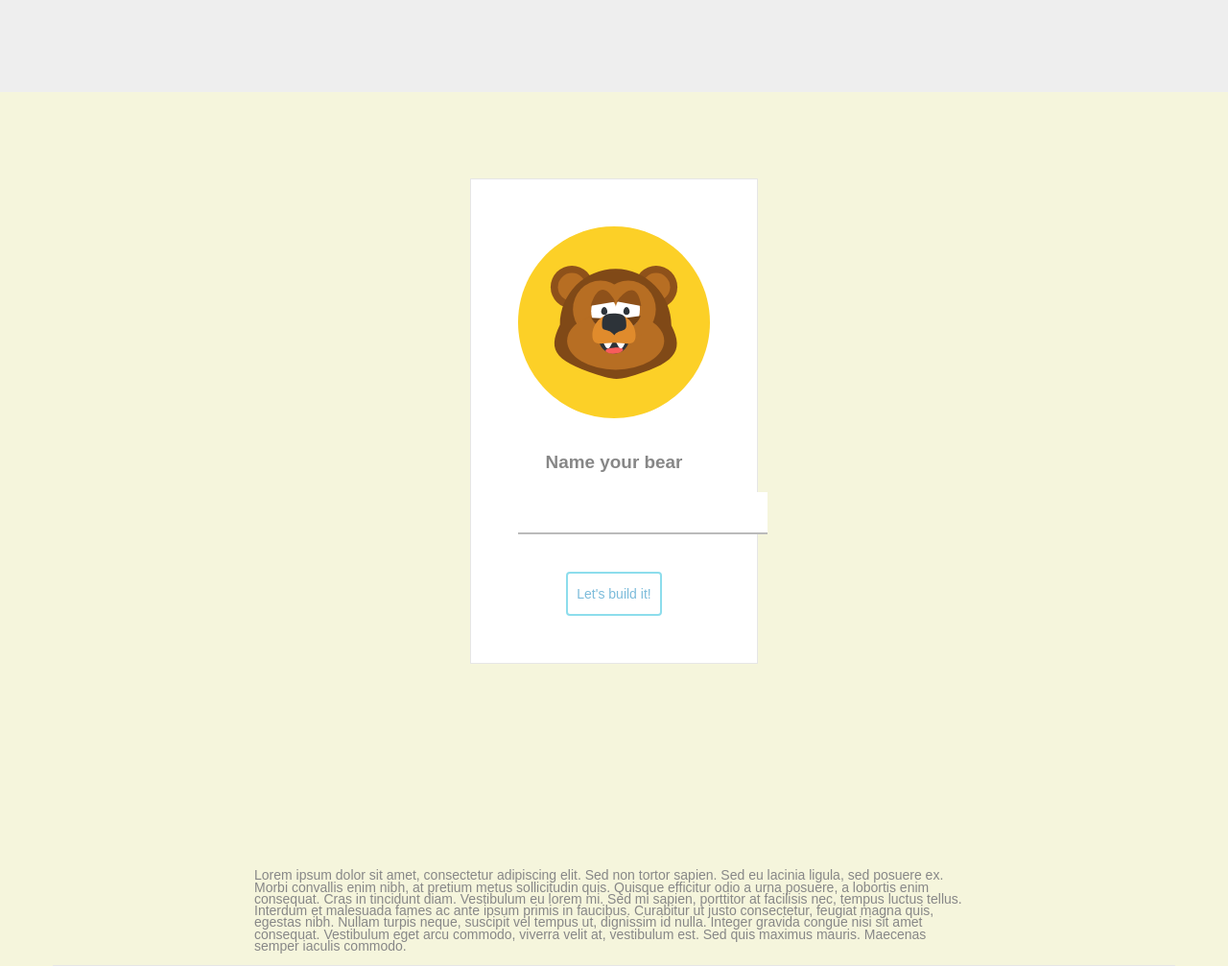
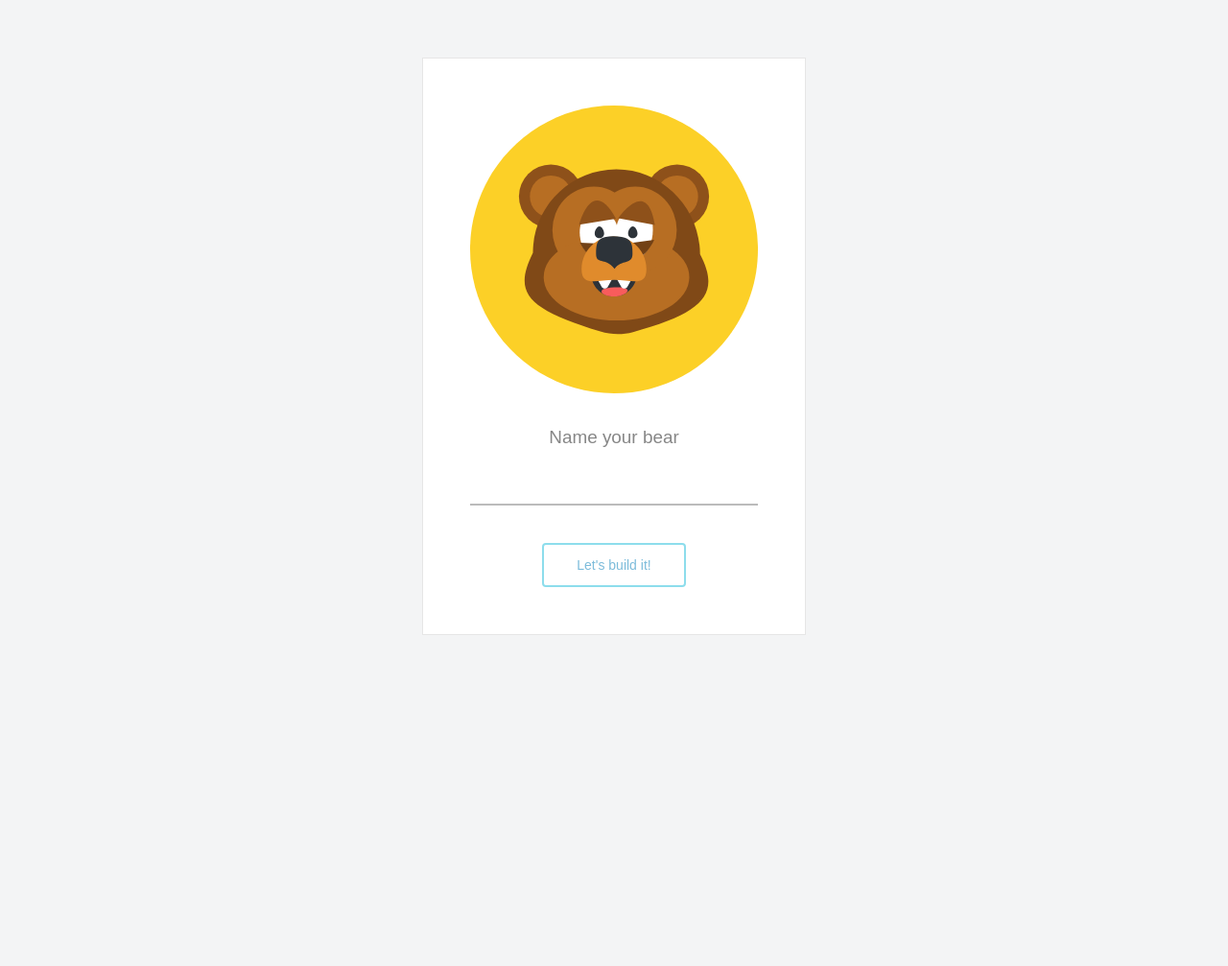
Before and after one commit to alexmilesyounger/flask_basics, a Flask app: page / in a window 1280 px wide. Shown: the whole page at 96% size. After the commit the page ends 662 px from the top, so only its background shows below. Run offline with Flask 2, Linux system fonts and the light colour scheme; some libraries are stand-ins or nearby versions.

Commit message:
Remove bootstrap

```diff
--- a/templates/layout.html
+++ b/templates/layout.html
@@ -7,73 +7,16 @@
     <!-- The above 3 meta tags *must* come first in the head; any other head content must come *after* these tags -->
     <title>{% block title %}Character Generator{% endblock %}</title>
 
-    <!-- Google Font: Open Sans -->
-    <link href='https://fonts.googleapis.com/css?family=Open+Sans:400,300,300italic,400italic,600,600italic,700,700italic,800,800italic' rel='stylesheet' type='text/css'>
-
-    <!-- Latest compiled and minified CSS -->
-    <link rel="stylesheet" href="https://maxcdn.bootstrapcdn.com/bootstrap/3.3.5/css/bootstrap.min.css">
-
-    <!-- Optional theme -->
-    <link rel="stylesheet" href="https://maxcdn.bootstrapcdn.com/bootstrap/3.3.5/css/bootstrap-theme.min.css">
-
-    <!-- Font Awesome Icons -->
-    <link rel="stylesheet" href="https://maxcdn.bootstrapcdn.com/font-awesome/4.4.0/css/font-awesome.min.css">
-
     <!-- Normalize CSS (redundant with Bootstrap) -->
     <link rel="stylesheet" href="/static/css/normalize.min.css">
 
     <!-- Custom CSS for Form Section of Tutorial -->
     <link rel="stylesheet" href="/static/css/main.css">
 
-    <!-- Custom CSS -->
-    <link rel="stylesheet" type="text/css" href="/static/style.css">
-
-    <!-- PUT Favicon HERE-->
-
-    <!-- HTML5 shim and Respond.js for IE8 support of HTML5 elements and media queries -->
-    <!-- WARNING: Respond.js doesn't work if you view the page via file:// -->
-    <!--[if lt IE 9]>
-      <script src="https://oss.maxcdn.com/html5shiv/3.7.2/html5shiv.min.js"></script>
-      <script src="https://oss.maxcdn.com/respond/1.4.2/respond.min.js"></script>
-    <![endif]-->
-
-    <!-- PUT Google Analytics HERE -->
-
-
   </head>
   <body>
 
-    <!-- Main jumbotron for a primary marketing message or call to action -->
-    <div class="jumbotron">
-      <div class="container logotag">
-
-      </div>
-    </div> <!-- end jumbotron -->
-
-
-
-    <div class="container-fluid leaders">
-      <div class="container">
        {% block content %}{% endblock %}
 
-
-        <div class="row">
-          <div class="col-sm-8 col-sm-offset-2">
-            <p>Lorem ipsum dolor sit amet, consectetur adipiscing elit. Sed non tortor sapien. Sed eu lacinia ligula, sed posuere ex. Morbi convallis enim nibh, at pretium metus sollicitudin quis. Quisque efficitur odio a urna posuere, a lobortis enim consequat. Cras in tincidunt diam. Vestibulum eu lorem mi. Sed mi sapien, porttitor at facilisis nec, tempus luctus tellus. Interdum et malesuada fames ac ante ipsum primis in faucibus. Curabitur ut justo consectetur, feugiat magna quis, egestas nibh. Nullam turpis neque, suscipit vel tempus ut, dignissim id nulla. Integer gravida congue nisi sit amet consequat. Vestibulum eget arcu commodo, viverra velit at, vestibulum est. Sed quis maximus mauris. Maecenas semper iaculis commodo.</p>
-          </div>
-        </div>
-
-      </div> <!--end container -->
-    </div> <!--end leaders-->
-
-
-      <footer>
-      </footer>
-
-    <!-- jQuery (necessary for Bootstrap's JavaScript plugins) -->
-    <script src="https://ajax.googleapis.com/ajax/libs/jquery/1.11.3/jquery.min.js"></script>
-    <!-- Latest compiled and minified JavaScript -->
-    <script src="https://maxcdn.bootstrapcdn.com/bootstrap/3.3.5/js/bootstrap.min.js"></script>
-    {% block scripts %}{% endblock %}
   </body>
 </html>
```
